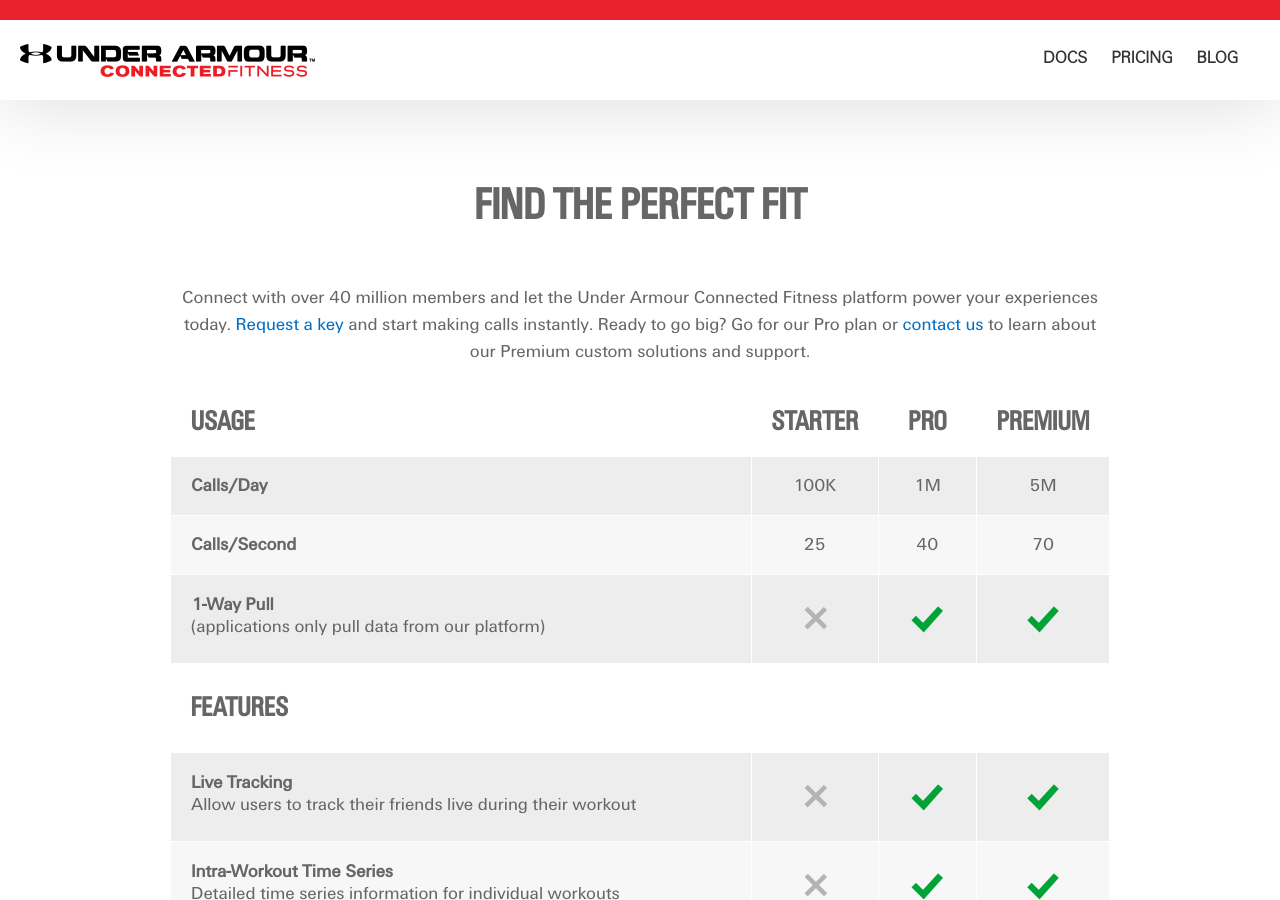
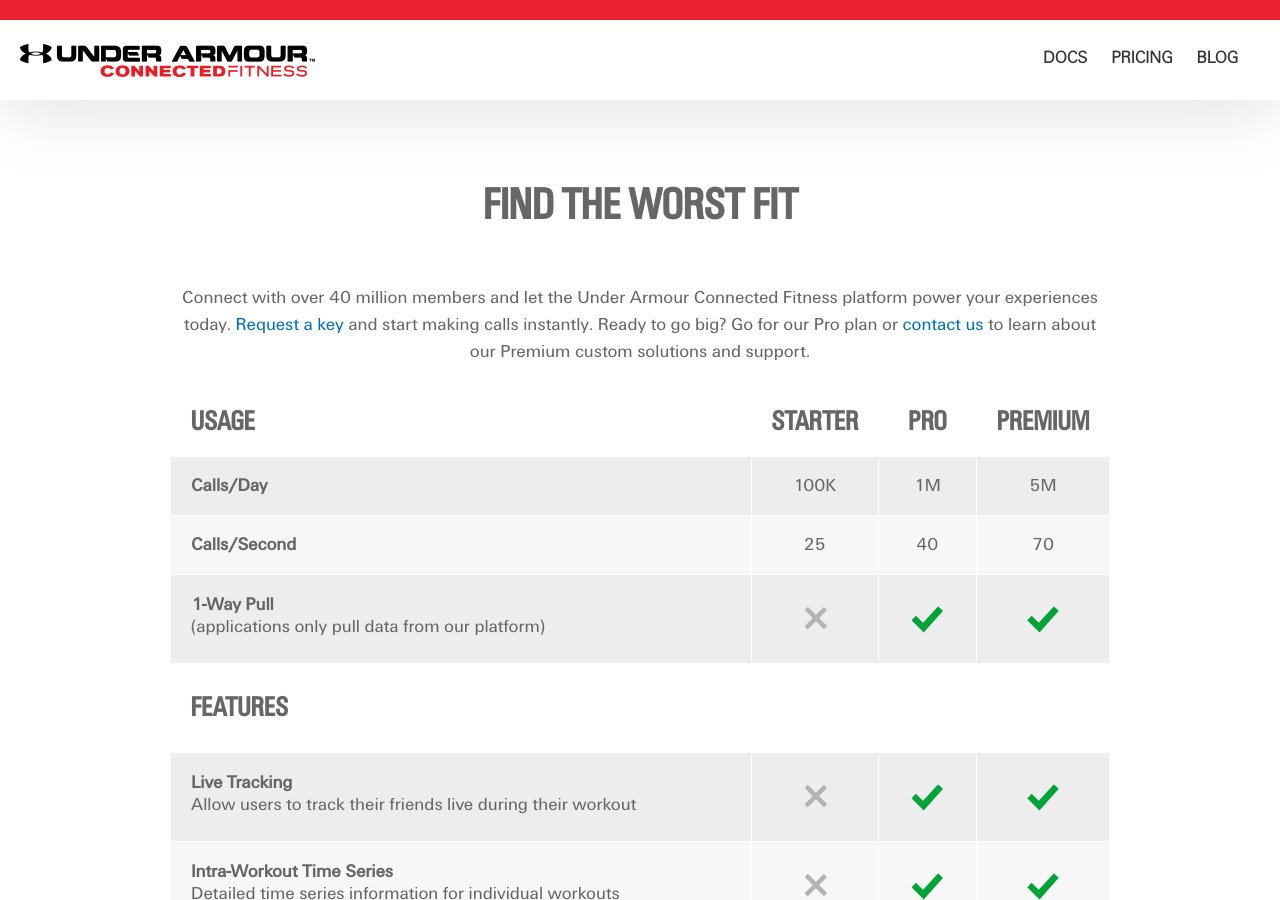
Before and after one commit to jeudyx/jeudyx.github.io, a Jekyll site: the page built from pricing.html, in a window 1280 px wide and 900 px high. Built offline with Jekyll 4.4.1, drawn with Linux system fonts in a browser that asks for light colours.

Commit message:
Update pricing.html

```diff
--- a/pricing.html
+++ b/pricing.html
@@ -5,7 +5,7 @@
 
 <section class="page-pricing">
 
-  <h1>Find the Perfect Fit</h1>
+  <h1>Find the Worst Fit</h1>
 
   <p>
     Connect with over 40 million members and let the Under Armour Connected Fitness platform power your experiences
```
